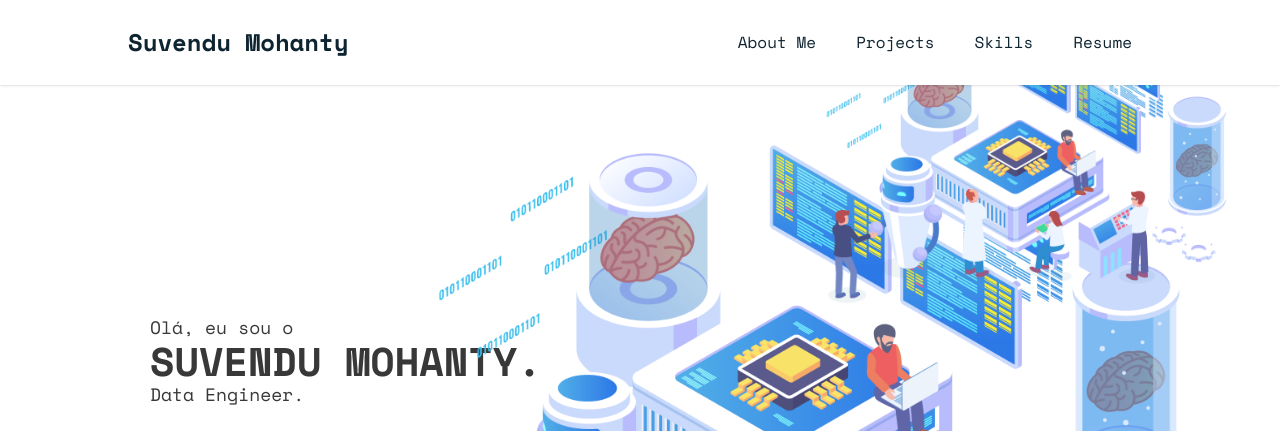
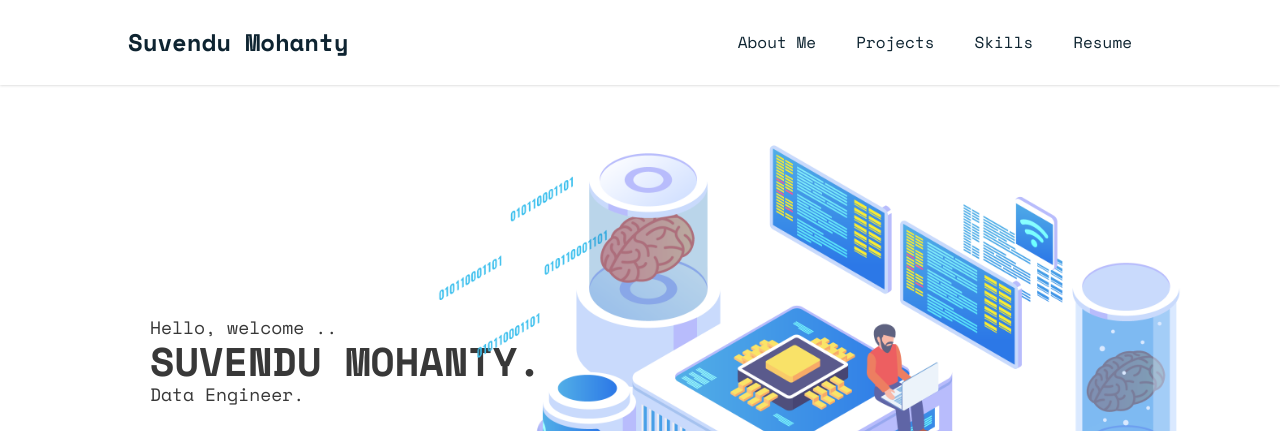
Before and after one commit to smohanty0714/smohanty0714.github.io, a plain HTML site: page index.html in a window 1280 px wide. Shown: the top 431 px of the page. Drawn offline with nearby package versions, Linux system fonts and the light colour scheme.

Commit message:
Update index.html

```diff
--- a/index.html
+++ b/index.html
@@ -60,7 +60,7 @@
             <!-- texto de Apresentação -->
             <article id="apresentacaoTexto">
                 <h2>
-                    Olá, eu sou o<br>
+                    Hello, welcome ..<br>
                     <span id="nome"> Suvendu Mohanty.</span>
                     <br>
                     <span>Data Engineer.</span>
@@ -79,7 +79,7 @@
             <!-- foto de Apresentação -->
             <article id="apresentacaoFoto">
                 <img src="./imagens/img_14_artificial_intelligence.png" alt="banner image" id="fundo">
-                <img src="./imagens/img_14_artificial_intelligence.png" alt="Image" class="object">
+                <!-- img src="./imagens/img_14_artificial_intelligence.png" alt="Image" class="object" -->
             </article>
         </section>
         <!-- About Me -->
```
